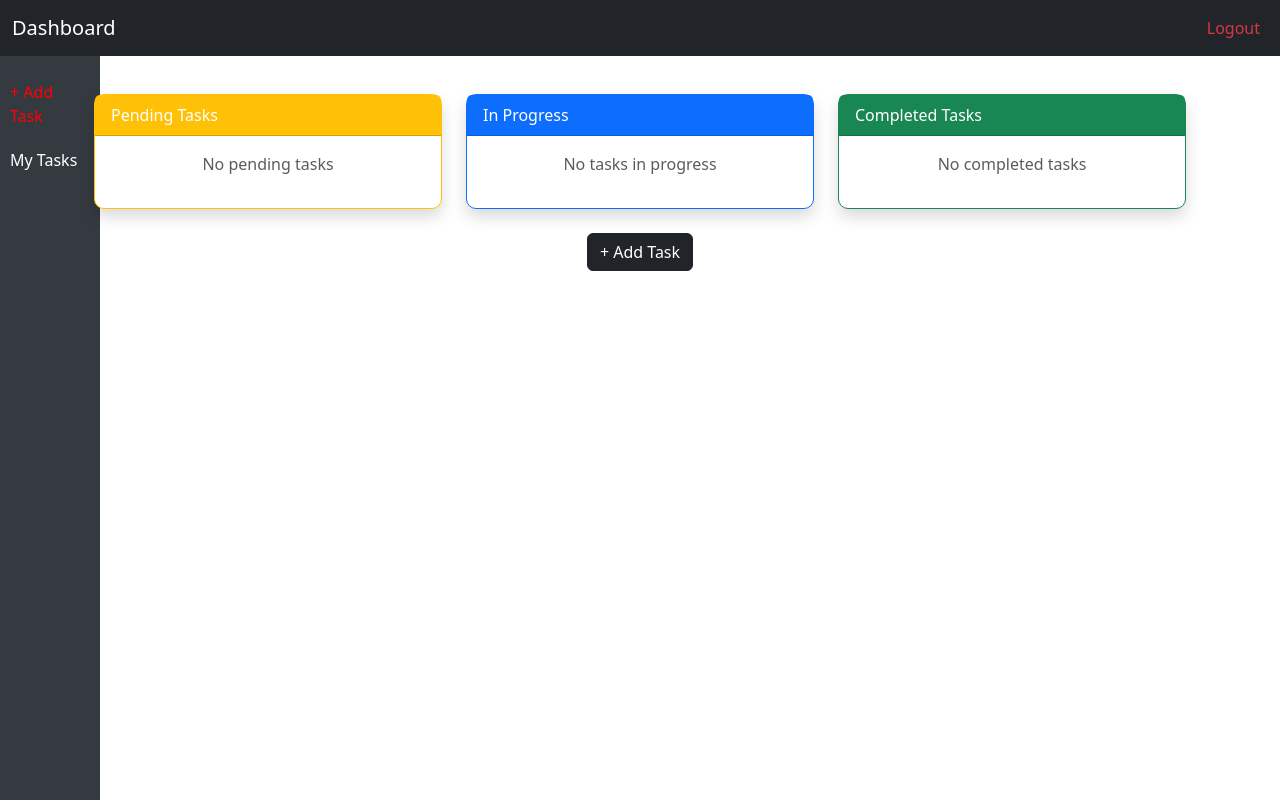
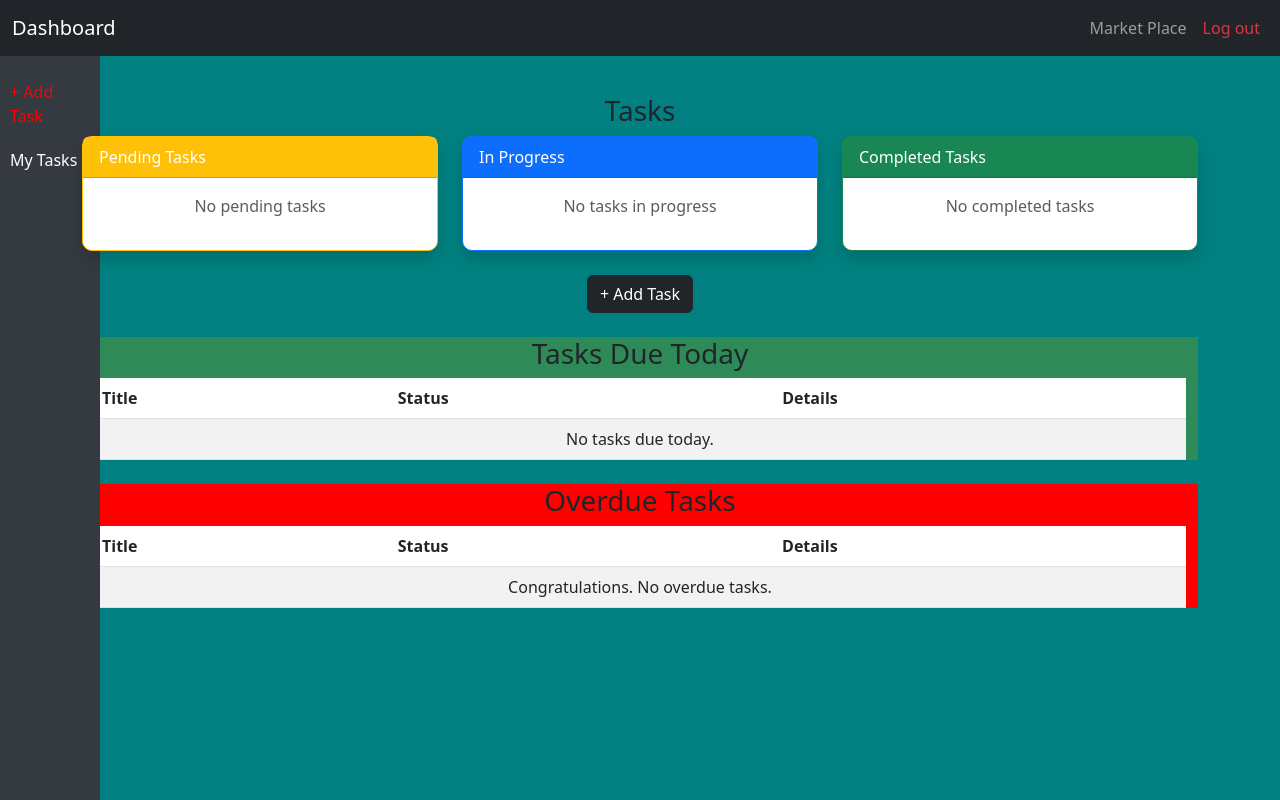
Before and after one commit to Njau13/task-management-system, a Django app: page /taskapp/dashboard/ in a window 1280 px wide. Run offline with Django 5.2, Linux system fonts and the light colour scheme; the visitor is signed in with stand-in values (Sample User, id 1); data that the repository does not hold is empty.

Commit message:
marketplace

```diff
--- a/authenticate/templates/login.html
+++ b/authenticate/templates/login.html
@@ -5,7 +5,7 @@
 <div class="row justify-content-center">
     <div class="col-md-4">
         <div class="card shadow-sm p-4">
-            <h3 class="text-center">Login</h3>
+            <h3 class="text-center">Task Manager Login</h3>
             <form method="post">
                 {% csrf_token %}
                 <div class="mb-3">
@@ -16,7 +16,7 @@
                     <label class="form-label">Password</label>
                     <input type="password" name="password" class="form-control" required>
                 </div>
-                <button type="submit" class="btn btn-primary w-100">Login</button>
+                <button type="submit" class="btn btn-primary w-100" style="background-color: teal;">Login</button>
             </form>
             <div class="text-center mt-3">
                 <small>Don't have an account? <a href="{% url 'register' %}">Register</a></small>
--- a/authenticate/templates/master.html
+++ b/authenticate/templates/master.html
@@ -6,10 +6,10 @@
     <title>{% block title %}Task Management{% endblock %}</title>
     <link href="https://cdn.jsdelivr.net/npm/bootstrap@5.3.0/dist/css/bootstrap.min.css" rel="stylesheet">
 </head>
-<body>
+<body style="background-color: teal;">
     <nav class="navbar navbar-expand-lg navbar-dark bg-dark">
         <div class="container">
-            <a class="navbar-brand" href="{% url 'tasklist' %}">Task Manager</a>
+            <a class="navbar-brand">Task Manager</a>
             <ul class="navbar-nav ms-auto">
                 {% if user.is_authenticated %}
                     <li class="nav-item">
--- a/authenticate/templates/register.html
+++ b/authenticate/templates/register.html
@@ -5,7 +5,7 @@
 <div class="row justify-content-center">
     <div class="col-md-5">
         <div class="card shadow-sm p-4">
-            <h3 class="text-center">Register</h3>
+            <h3 class="text-center">Task Manager Register</h3>
             <form method="post">
                 {% csrf_token %}
                 {% for field in form %}
@@ -17,7 +17,7 @@
                         {% endif %}
                     </div>
                 {% endfor %}
-                <button type="submit" class="btn btn-success w-100">Register</button>
+                <button type="submit" class="btn btn-success w-100" style="background-color: teal;">Register</button>
             </form>
             <div class="text-center mt-3">
                 <small>Already have an account? <a href="{% url 'login' %}">Login</a></small>
--- a/projectmain/settings.py
+++ b/projectmain/settings.py
@@ -82,6 +82,7 @@ DATABASES = {
     }
 }
 
+
 AUTH_USER_MODEL = "authenticate.CustomUser"
 LOGIN_URL = "/authenticate/login/"
 #LOGIN_REDIRECT_URL = "tasklist"
--- a/taskapp/models.py
+++ b/taskapp/models.py
@@ -27,14 +27,15 @@ class Task(models.Model):
         ("pending", "Pending"),
         ("in_progress", "In Progress"),
         ("completed", "Completed"),
+        ("marketplace", "Market Place"),
     ]
 
     title = models.CharField(max_length=255)
     description = models.TextField()
     project = models.ForeignKey(Project, on_delete=models.CASCADE, null=True, blank=True, default=None, related_name="tasks")
-    assigned_to = models.ForeignKey(User, on_delete=models.CASCADE, blank=True, related_name="tasks_assigned")
+    assigned_to = models.ForeignKey(User, on_delete=models.CASCADE, blank=True, null=True, related_name="tasks_assigned")
     assigned_by = models.ForeignKey(User, on_delete=models.PROTECT, null=True, blank=True, related_name="tasks_created")
-    status = models.CharField(max_length=20, choices=STATUS_CHOICES, default="pending")
+    status = models.CharField(max_length=20, choices=STATUS_CHOICES, default="pending",blank=True )
     created_at = models.DateTimeField(auto_now_add=True)
     due_date = models.DateTimeField()
     order = models.PositiveIntegerField(default=0)  # Defines task order
--- a/taskapp/static/style.css
+++ b/taskapp/static/style.css
@@ -8,6 +8,10 @@ a:hover {
 body {
     display: flex;
     padding-top: 50px;
+    background-color: teal;
+}
+.table {
+    border-radius: 10px;
 }
 .sidebar {
     width: 100px;
--- a/taskapp/templates/dashboard.html
+++ b/taskapp/templates/dashboard.html
@@ -1,8 +1,9 @@
 {% extends "index.html" %}
 
 {% block content %}
-<div class="container mt-4">
+
     <div class="row">
+        <h3 class="text-center">Tasks</h3>
         <!-- Task Status Cards -->
         <div class="col-md-4">
             <div class="card border-warning shadow">
@@ -65,6 +66,62 @@
         </button>
     </div>
 
+    <div class="container mt-4" style="background-color: seagreen;">
+        <h3 class="text-center">Tasks Due Today</h3>
+
+        <table class="table table-striped">
+            <thead>
+                <tr>
+                    <th>Title</th>
+                    <th>Status</th>
+                    <th>Details</th>
+                </tr>
+            </thead>
+            <tbody>
+                {% for task in tasks_today %}
+                    <tr>
+                        <td><a href="{% url 'taskdetail' task.id %}">{{ task.title }}</a></td>
+                        <td>{{ task.status }}</td>
+                        <td>{{ task.description }}</td>
+                    </tr>
+                {% empty %}
+                    <tr>
+                        <td colspan="3" class="text-center">No tasks due today.</td>
+                    </tr>
+                {% endfor %}
+            </tbody>
+        </table>
+
+    </div>
+
+    <div class="container mt-4" style="background-color:red;">
+        <h3 class="text-center">Overdue Tasks</h3>
+
+        <table class="table table-striped" style="background-color: red;">
+            <thead>
+                <tr>
+                    <th>Title</th>
+                    <th>Status</th>
+                    <th>Details</th>
+                </tr>
+            </thead>
+            <tbody>
+                {% for task in tasks_overdue %}
+                    <tr>
+                        <td><a href="{% url 'taskdetail' task.id %}">{{ task.title }}</a></td>
+                        <td>{{ task.status }}</td>
+                        <td>{{ task.description }}</td>
+                    </tr>
+                {% empty %}
+                    <tr>
+                        <td colspan="3" class="text-center">Congratulations. No overdue tasks.</td>
+                    </tr>
+                {% endfor %}
+            </tbody>
+        </table>
+
+    </div>
+
     <!-- Create Task Modal -->
     <div class="modal fade" id="createTaskModal" tabindex="-1" aria-labelledby="createTaskModalLabel" aria-hidden="true">
         <div class="modal-dialog">
--- a/taskapp/templates/index.html
+++ b/taskapp/templates/index.html
@@ -10,9 +10,9 @@
     <link rel="stylesheet" href="{% static 'style.css' %}">
 
 </head>
-<body>
+<body style="background-color: teal;">
 
-    <div class="sidebar">
+    <div class="sidebar" >
 
         <a data-bs-toggle="modal" data-bs-target="#createTaskModal" style="color: red;">
             + Add Task
@@ -26,7 +26,7 @@
      <!-- Main Content -->
      <div class="content">
         <!-- Navbar -->
-        <nav class="navbar navbar-expand-lg navbar-dark bg-dark fixed-top">
+        <nav class="navbar navbar-expand-lg navbar-dark bg-dark fixed-top" >
             <div class="container-fluid">
                 {% if request.user.role == "manager" %}
                         <a class="navbar-brand" href="{% url 'manager_dashboard' %}" class="btn btn-secondary">Dashboard</a>
@@ -38,7 +38,8 @@
                 </button>
                 <div class="collapse navbar-collapse" id="navbarNav">
                     <ul class="navbar-nav ms-auto">
-                        <li class="nav-item"><a class="nav-link text-danger" href="{% url 'logout' %}">Logout</a></li>
+                        <li class="nav-item"><a class="nav-link" href="{% url 'marketplace' %}"> Market Place</a></li>
+                        <li class="nav-item"><a class="nav-link text-danger" href="{% url 'logout' %}">Log out</a></li>
                     </ul>
                 </div>
             </div>
--- a/taskapp/templates/taskdetail.html
+++ b/taskapp/templates/taskdetail.html
@@ -18,6 +18,7 @@
             <option value="pending" {% if task.status == "pending" %}selected{% endif %}>Pending</option>
             <option value="in_progress" {% if task.status == "in_progress" %}selected{% endif %}>In Progress</option>
             <option value="completed" {% if task.status == "completed" %}selected{% endif %}>Completed</option>
+            <option value="marketplace" {% if task.status == "marketplace" %}selected{% endif %}>Market Place</option>
         </select>
         <button type="submit" class="btn btn-primary">Update</button>
     </form>
--- a/taskapp/urls.py
+++ b/taskapp/urls.py
@@ -1,6 +1,6 @@
 from django.urls import path
 from django.contrib.auth.decorators import login_required
-from .views import task_list, create_task, testlist, manager_list,manager_dashboard, delete_task, create_project, project_detail, create_projecttask, employee_dashboard
+from .views import task_list, create_task, testlist, manager_list,manager_dashboard, takeon, marketplace, delete_task, create_project, project_detail, create_projecttask, employee_dashboard
 from .views import TaskDetailView
 
 urlpatterns = [
@@ -14,5 +14,7 @@ urlpatterns = [
     path("manager/project/<int:project_id>/", project_detail, name="project_detail"),
     path("manager/project/new/", create_project, name="create_project"),
     path("manager/project/<int:project_id>/assign-task/", create_projecttask, name="create_projecttask"),
-     path("task/delete/<int:task_id>/", delete_task, name="delete_task"),
+    path("task/delete/<int:task_id>/", delete_task, name="delete_task"),
+    path("marketplace/", marketplace, name= "marketplace"),
+    path("task/takeon/<int:task_id>/", takeon, name="takeon"),
 ]
--- a/taskapp/views.py
+++ b/taskapp/views.py
@@ -7,6 +7,7 @@ from django.views.generic import DetailView
 from django.views import View
 from django.db.models import Q
 from datetime import datetime, timedelta
+from django.utils.timezone import make_aware, localtime
 
 User = get_user_model()
 
@@ -15,7 +16,10 @@ def employee_dashboard(request):
     tasks_pending = Task.objects.filter(assigned_to=request.user, status="pending")
     tasks_completed = Task.objects.filter(assigned_to=request.user, status="completed")
     tasks_in_progress = Task.objects.filter(assigned_to=request.user, status="in_progress")
-
+    today = localtime().date()
+    tasks_today =Task.objects.filter(assigned_to=request.user, due_date__date=today) #Uses .date() to match only the date part of due_date (ignores time).
+    overdue = localtime().date()
+    tasks_overdue= Task.objects.filter(assigned_to=request.user, due_date__date__lt=overdue).exclude(status="completed") #lt means less than today
     if request.method == "POST":
         form = TaskForm(request.POST)
         if form.is_valid():
@@ -31,8 +35,38 @@ def employee_dashboard(request):
         "tasks_pending": tasks_pending,
         "tasks_completed": tasks_completed,
         "tasks_in_progress": tasks_in_progress,
+        "tasks_today":tasks_today,
+        "tasks_overdue":tasks_overdue,
         "form": form,
     })
+
+@login_required
+def marketplace(request):
+    tasks_marketplace= Task.objects.filter(status="marketplace")
+    if request.method == "POST":
+        form = TaskForm(request.POST)
+        if form.is_valid():
+            task = form.save(commit=False)
+            task.status = "marketplace"
+            task.assigned_by = request.user
+            task.assigned_to = request.user
+            task.save()
+            return redirect("marketplace")  # Refresh the page after adding
+        else:
+            print(form.errors)
+    else:
+        form = TaskForm()
+    return render(request, "marketplace.html", {"form": form,"tasks_marketplace":tasks_marketplace})
+
+@login_required
+def takeon(request, task_id):
+    task = get_object_or_404(Task, id=task_id)
+    task.assigned_to=request.user
+    task.status="pending"
+    task.save()
+    return redirect("employee_dashboard")
+
+
 @login_required
 def manager_dashboard(request):
     projects = Project.objects.filter(manager=request.user)
```
Also changed, not shown: taskapp/templates/managerdashboard.html (+2 -6 lines), taskapp/templates/marketplace.html (added, +55 -0 lines).
